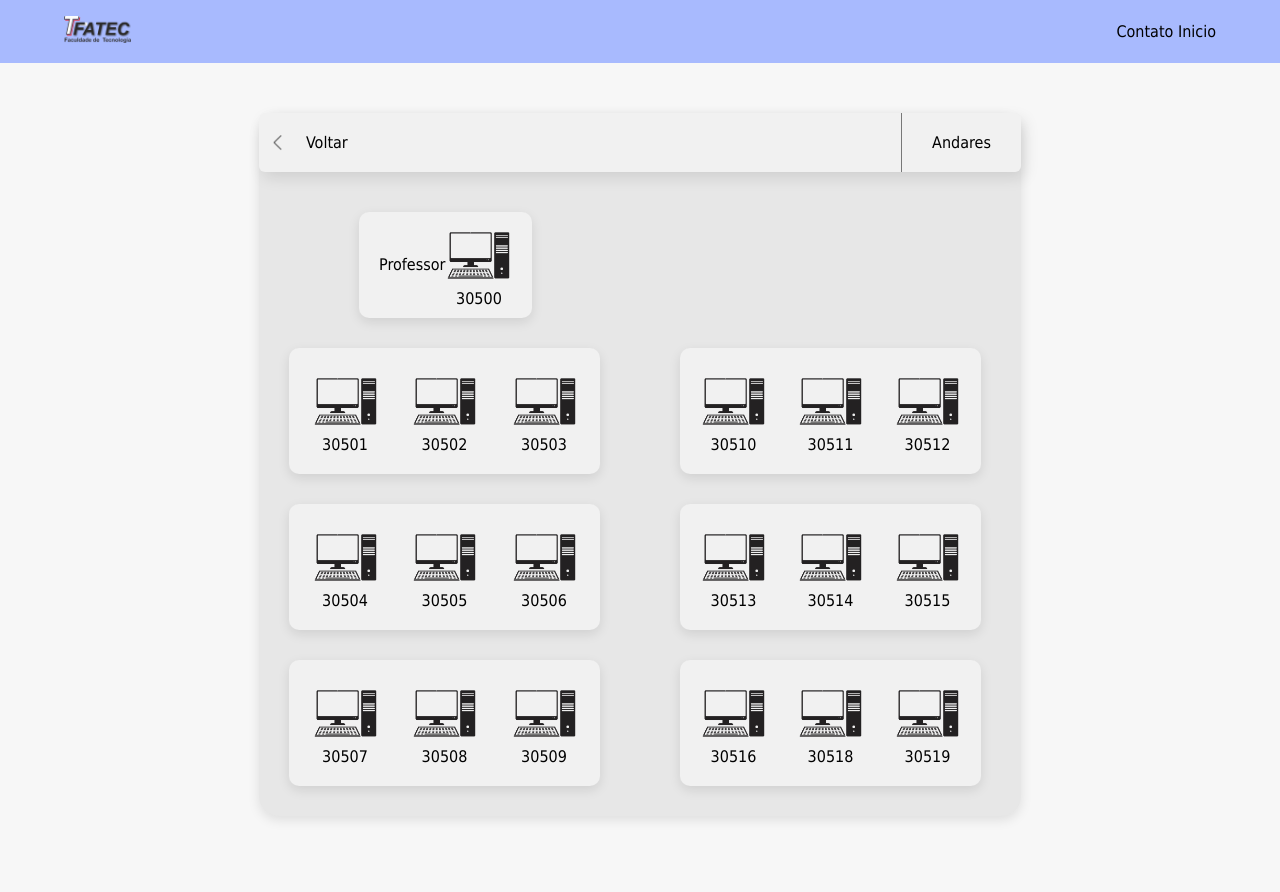
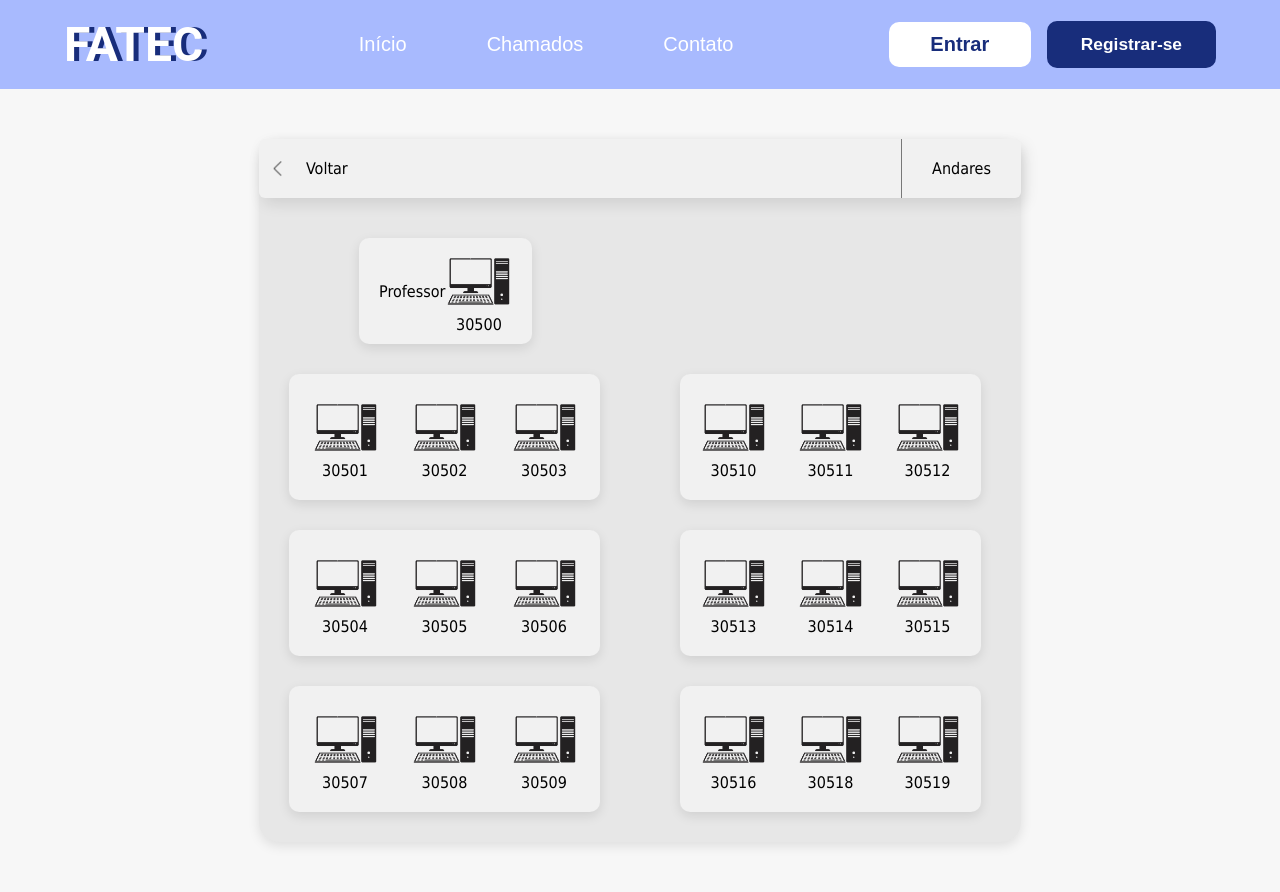
Before and after one commit to apiFatec/SOS_API, a Flask app: template templates/sala-pequena/index.html in a window 1280 px wide. Before the commit the page ends 820 px from the top, so only its background shows below. Run offline with Flask 2, Linux system fonts and the light colour scheme; the template is opened without the code that fills it, so the values that code supplies are empty; some libraries are stand-ins or nearby versions.

Commit message:
:lipstick: feat: Style adjustment

```diff
--- a/templates/sala-pequena/css/style.css
+++ b/templates/sala-pequena/css/style.css
@@ -2,7 +2,6 @@
   margin: 0;
   padding: 0;
   box-sizing: border-box;
-  font-family: Tahoma;
 }
 
 body {
@@ -18,7 +17,11 @@ img {
   width: 67px;
 }
 
-nav {
+.container {
+  font-family: Tahoma;
+}
+
+.container nav {
   background: #f1f1f1;
   text-align: center;
   grid-column: 1 / -1;
@@ -50,22 +53,22 @@ nav {
   border-left: 0.1px solid #00000080;
 }
 
-nav ul {
+.container nav ul {
   display: flex;
   list-style: none;
 }
 
-nav ul li {
+.container nav ul li {
   width: 120px;
   padding: 20px;
 }
 
-nav ul li a {
+.container nav ul li a {
   text-decoration: none;
   color: #000000;
 }
 
-nav ul li a {
+.container nav ul li a {
   cursor: pointer;
 }
 
@@ -95,7 +98,7 @@ nav ul li a {
   background-color: #ebebeb;
 }
 
-nav ul #andar:hover {
+.container nav ul #andar:hover {
   background: #ebebeb;
   transition: 0.4s;
 }
@@ -126,7 +129,7 @@ nav ul #andar:hover {
   background: #ebebeb;
 }
 
-nav ul #andar1:hover {
+.container nav ul #andar1:hover {
   background: #ebebeb;
   transition: 0.4s;
 }
--- a/templates/sala-pequena/index.html
+++ b/templates/sala-pequena/index.html
@@ -12,14 +12,29 @@
 </head>
 
 <body>
-  <header class="head">
-    <a href="">
-      <img class="logo" src="../../img/logofatec 1.png" alt="logo">
+  <header>
+    <a href="../home/index.html">
+      <h1 class="logo">FATEC</h1>
     </a>
 
-    <div class="button_header">
-      <a href="" id="contato">Contato</a>
-      <a href="">Inicio</a>
+    <nav class="nav">
+      <ul>
+        <a href="../home/index.html">
+          <li>Início</li>
+        </a>
+        <a href="#">
+          <li>Chamados</li>
+        </a>
+        <a href="#">
+          <li>Contato</li>
+        </a>
+      </ul>
+    </nav>
+
+    <div class="login">
+      <a href="#" class="btn1">Entrar</a>
+      <a href="#" class="btn2">Registrar-se</a>
+    </div>
   </header>
 
   <div class="container">
```
